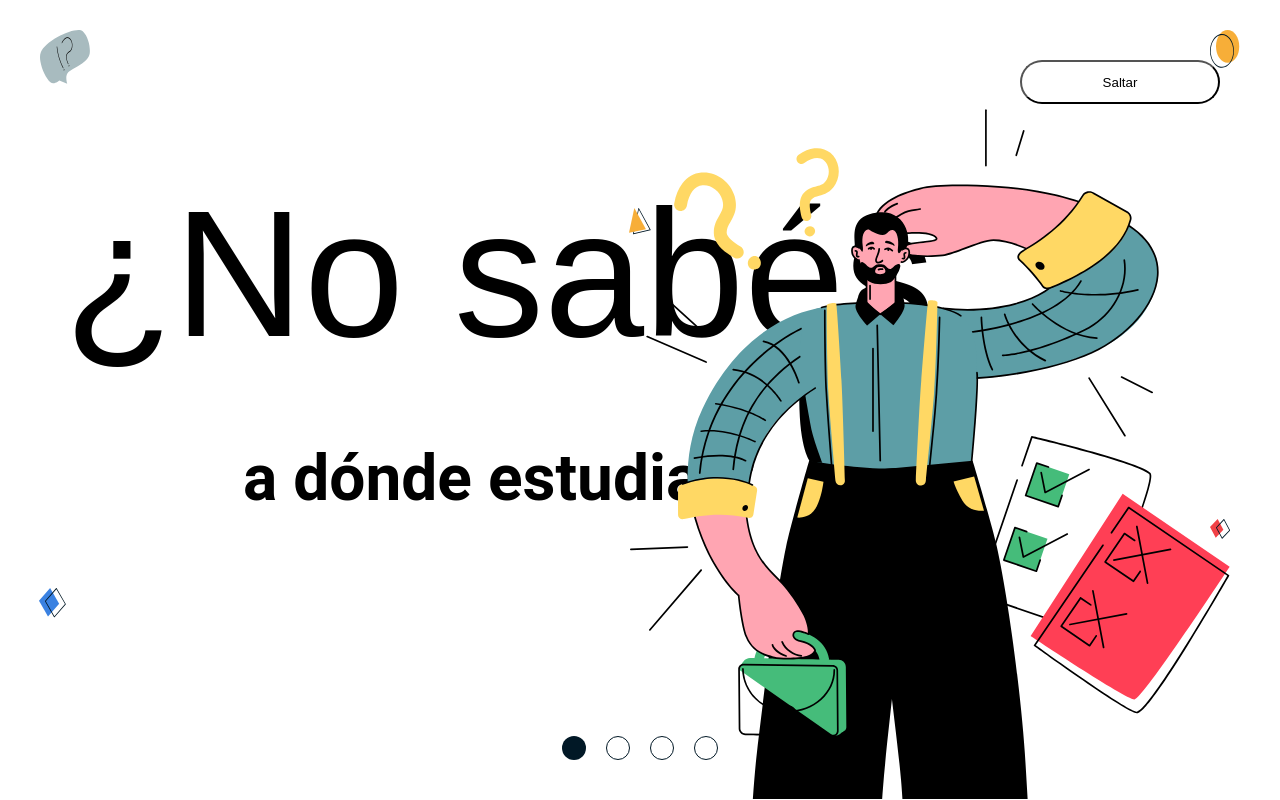
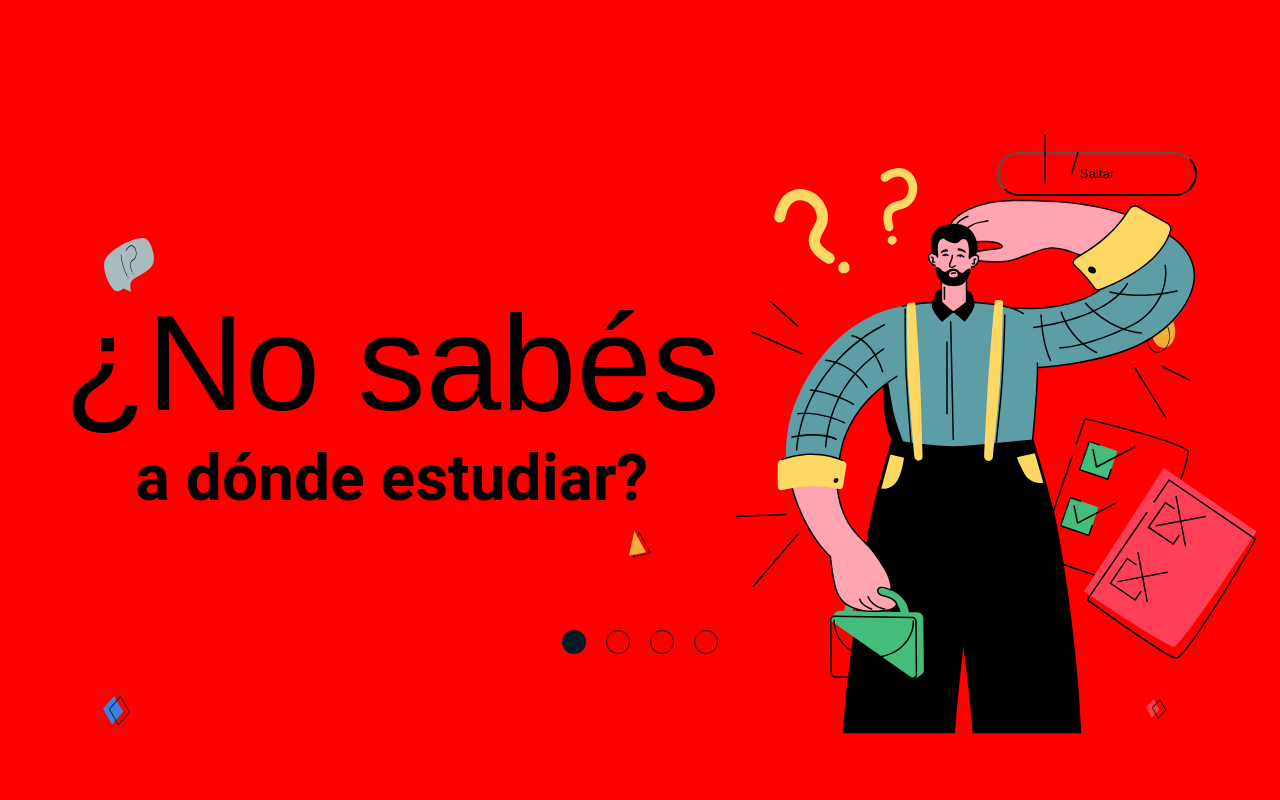
Before and after one commit to CRISSFMB/study-app, a React (Vite) app: page / in a window 1280 px wide. Built offline with nearby package versions, Linux system fonts and the light colour scheme; a web font is replaced by a local one.

Commit message:
fix styles pages enter

```diff
--- a/src/StudyApp.jsx
+++ b/src/StudyApp.jsx
@@ -10,7 +10,6 @@ import {
 
 function StudyApp() {
   return (
-    <div className="container-global">
     <Routes>
       <Route path="/" element={<WhereToStudyScreen />} />
       <Route path="/homeScreen" element={<HomeScreen />} />
@@ -18,7 +17,6 @@ function StudyApp() {
       <Route path="/searchScreen" element={<SearchScreen />} />
       <Route path="/selectScreen" element={<SelectScreen />} />
     </Routes>
-    </div>
   );
 }
 
--- a/src/index.css
+++ b/src/index.css
@@ -9,6 +9,10 @@ body {
   font-family: "Roboto", sans-serif;
   margin: 0;
 }
+
+/* * {
+  border: 1px solid red;
+} */
 
 *,
 *:after,
@@ -35,4 +39,5 @@ img {
   width: 90%;
   max-width: 1300px;
   margin: 0 auto;
+  position: relative;
 }
--- a/src/onBoarding/components/OnBoarding.css
+++ b/src/onBoarding/components/OnBoarding.css
@@ -4,13 +4,13 @@
   display: flex;
 }
 
+.onBoarding.onBoarding--enterPage .onBoarding-content__title {
+  font-size: 6rem;
+}
+
 /*content*/
 .onBoarding-content {
-  display: flex;
-  flex-direction: column;
-  justify-content: center;
-  align-items: center;
-  margin-top: -50px;
+  margin: 0 auto;
 }
 .onBoarding-content__title {
   font-family: "Laout Beauty", sans-serif;
@@ -42,72 +42,114 @@
   display: none;
 }
 
+.onBoarding__EnterIlustration {
+  display: none;
+}
+
+.onBoarding__imgCircleOrange,
+.onBoarding__imgQuestionBubble,
+.onBoarding__imgTriangleOrange,
+.onBoarding__imgQuadratRed,
+.onBoarding__imgQuadratBlue {
+  position: absolute;
+}
+
 .onBoarding__imgCircleOrange {
-  position: absolute;
   top: 30px;
   right: 40px;
 }
 
 .onBoarding__imgQuestionBubble {
-  position: absolute;
-  top: 30px;
+  top: -47px;
   left: 40px;
 }
 .onBoarding__imgTriangleOrange {
-  position: absolute;
-  top: 208px;
+  top: 246px;
   left: 50%;
   transform: translateX(-50%);
 }
 
 .onBoarding__imgQuadratRed {
-  position: absolute;
-  top: 519px;
+  top: 414px;
   right: 49px;
 }
 .onBoarding__imgQuadratBlue {
-  position: absolute;
-  top: 588px;
+  top: 411px;
   left: 39px;
 }
 
 /*borrar*/
 .onBoarding-content__testBorrar {
-  margin-top: 100px;
-  margin-bottom: 100px;
+  margin: 100px auto;
+  display: block;
 }
 
 /*desktop*/
 
 @media screen and (min-width: 1024px) {
+  .onBoarding.onBoarding--enterPage .onBoarding-content__title {
+    font-size: 20rem;
+  }
+  .onBoarding-content {
+    margin: initial;
+  }
   .onBoarding-content__title {
-    font-size: 180px;
+    font-size: 13rem;
     margin: 0;
+    position: relative;
+    z-index: 40;
   }
 
   .onBoarding-content__description {
     font-size: 64px;
+    margin: 0;
+    position: relative;
+    z-index: 40;
   }
   .onBoarding__imgPerson {
     display: block;
-    width: 600px;
+    width: 521px;
     position: absolute;
-    right: 50px;
-    bottom: 0;
+    right: -41px;
+    bottom: -218px;
+  }
+
+  .onBoarding__EnterIlustration {
+    display: block;
+    width: 50%;
+    max-width: 46rem;
+    position: absolute;
+    right: 130px;
+    bottom: -50px;
   }
 
   .onBoarding__button {
     position: absolute;
-    top: 60px;
-    right: 60px;
+    top: -133px;
+    right: 19px;
   }
 
   .onBoarding-content__testBorrar {
     margin-top: 0;
     margin-bottom: 0;
     position: absolute;
-    bottom: 40px;
+    bottom: -138px;
     left: 50%;
     transform: translateX(-50%);
   }
 }
+
+@media screen and (min-width: 1440px) {
+  .onBoarding__imgPerson {
+    right: 83px;
+  }
+
+  .onBoarding__EnterIlustration {
+    display: block;
+    width: 50%;
+    max-width: 46rem;
+    position: absolute;
+    right: 130px;
+    bottom: -50px;
+  }
+}
--- a/src/onBoarding/components/OnBoarding.jsx
+++ b/src/onBoarding/components/OnBoarding.jsx
@@ -4,9 +4,10 @@ import "./OnBoarding.css";
 
 export const OnBoarding = (props) => {
   return (
-    <div className="onBoarding">
+    <div className="container-global">
+      <div className={`onBoarding ${props.TypePageClass}`}>
         <div className="onBoarding-content">
-        <h2 className="onBoarding-content__title">{props.title}</h2>
+          <h2 className={`onBoarding-content__title`}>{props.title}</h2>
           <p className="onBoarding-content__description">{props.description}</p>
           <img
             className="onBoarding-content__testBorrar"
@@ -23,5 +24,6 @@ export const OnBoarding = (props) => {
           />
         ))}
       </div>
+    </div>
   );
 };
--- /dev/null
+++ b/src/onBoarding/pages/EnterScreen.css
@@ -0,0 +1,10 @@
+.EnterScreen {
+  background-color: red;
+  width: 100%;
+  height: 100vh;
+  display: flex;
+  align-items: center;
+}
+
+@media screen and (min-width: 1024px) {
+}
--- a/src/onBoarding/pages/EnterScreen.jsx
+++ b/src/onBoarding/pages/EnterScreen.jsx
@@ -1,3 +1,60 @@
+import { OnBoarding } from "../components/OnBoarding";
+import enterIlustration from "../../assets/onboarding-assets/enter-ilustration.svg";
+import circleOrange from "../../assets/onboarding-assets/circle-orange.svg";
+import questionBubble from "../../assets/onboarding-assets/question-bubble.svg";
+import triangleOrange from "../../assets/onboarding-assets/triangle-orange.svg";
+import quadratRed from "../../assets/onboarding-assets/quadrat-red.svg";
+import quadratBlue from "../../assets/onboarding-assets/quadrat-blue.svg";
+import "./EnterScreen.css";
+const OnBoardingSvgs = [
+  {
+    id: 1,
+    classSvg: "onBoarding__imgCircleOrange",
+    svgImage: circleOrange,
+    alt: "circleOrange",
+  },
+  {
+    id: 2,
+    classSvg: "onBoarding__imgQuestionBubble",
+    svgImage: questionBubble,
+    alt: "questionBubble",
+  },
+  {
+    id: 3,
+    classSvg: "onBoarding__imgTriangleOrange",
+    svgImage: triangleOrange,
+    alt: "triangleOrange",
+  },
+  {
+    id: 4,
+    classSvg: "onBoarding__imgQuadratRed",
+    svgImage: quadratRed,
+    alt: "quadratRed",
+  },
+  {
+    id: 5,
+    classSvg: "onBoarding__imgQuadratBlue",
+    svgImage: quadratBlue,
+    alt: "quadratBlue",
+  },
+  {
+    id: 6,
+    classSvg: "onBoarding__EnterIlustration",
+    svgImage: enterIlustration,
+    alt: "enterIlustration",
+  },
+];
+
 export const EnterScreen = () => {
-  return <div>EnterScreen</div>;
+  return (
+    <div className="EnterScreen">
+      <OnBoarding
+        title="Entra"
+        description="a la web"
+        btnText="Saltar"
+        OnBoardingSvgs={OnBoardingSvgs}
+        TypePageClass="onBoarding--enterPage"
+      />
+    </div>
+  );
 };
--- /dev/null
+++ b/src/onBoarding/pages/WhereToStudy.css
@@ -0,0 +1,10 @@
+.WhereToStudyScreen {
+  background-color: red;
+  width: 100%;
+  height: 100vh;
+  display: flex;
+  align-items: center;
+}
+
+@media screen and (min-width: 1024px) {
+}
--- a/src/onBoarding/pages/WhereToStudyScreen.jsx
+++ b/src/onBoarding/pages/WhereToStudyScreen.jsx
@@ -5,7 +5,7 @@ import questionBubble from "../../assets/onboarding-assets/question-bubble.svg";
 import triangleOrange from "../../assets/onboarding-assets/triangle-orange.svg";
 import quadratRed from "../../assets/onboarding-assets/quadrat-red.svg";
 import quadratBlue from "../../assets/onboarding-assets/quadrat-blue.svg";
-import "./page.css";
+import "./WhereToStudy.css";
 
 const OnBoardingSvgs = [
   {
@@ -48,7 +48,7 @@ const OnBoardingSvgs = [
 
 export const WhereToStudyScreen = () => {
   return (
-    <div className="page">
+    <div className="WhereToStudyScreen">
       <OnBoarding
         title="¿No sabés"
         description="a dónde estudiar?"
--- a/src/onBoarding/pages/page.css
+++ /dev/null
@@ -1,12 +0,0 @@
-.page {
-  display: flex;
-  justify-content: center;
-  align-items: center;
-  height: 100vh;
-}
-
-@media screen and (min-width: 1024px) {
-  .page {
-    justify-content: start;
-  }
-}
```
Also changed, not shown: src/assets/onboarding-assets/enter-ilustration.svg (added). Lines whose indentation alone changed are shown as unchanged.
